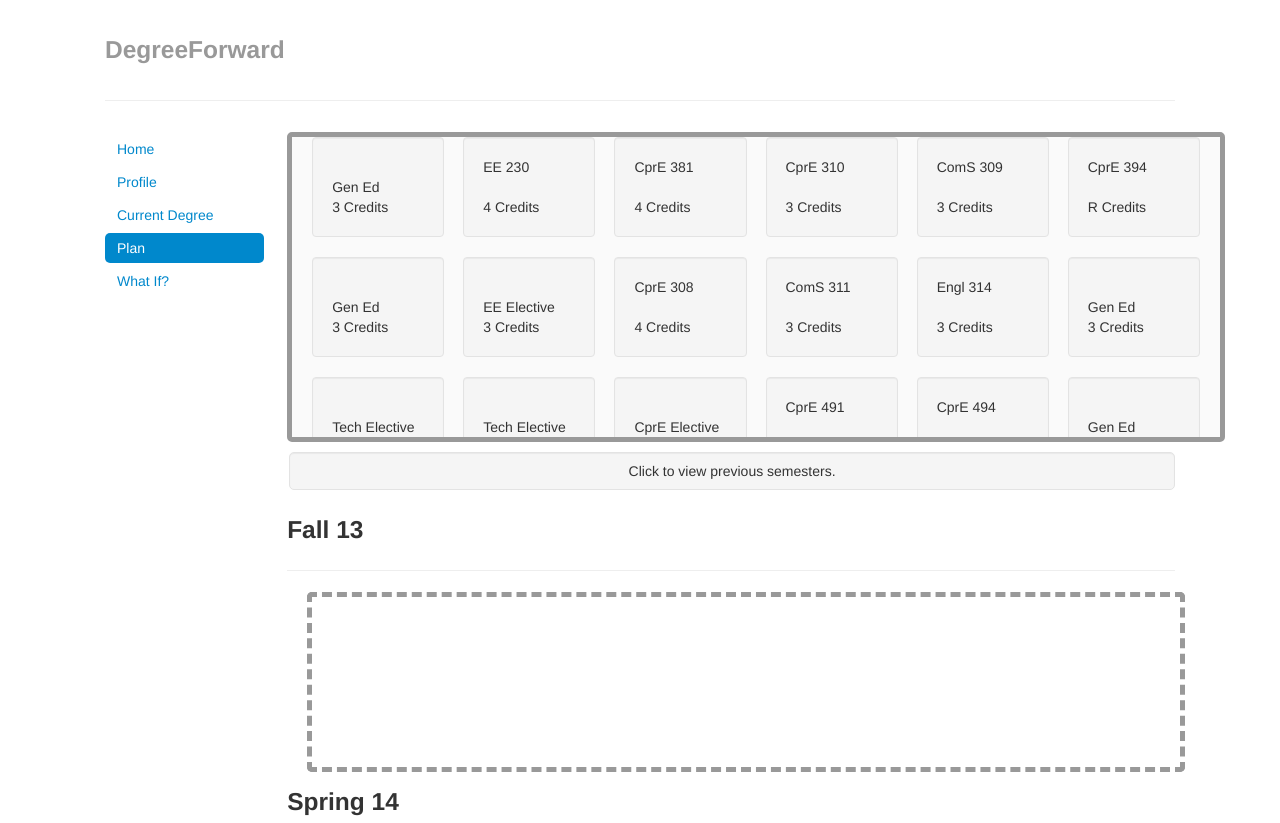
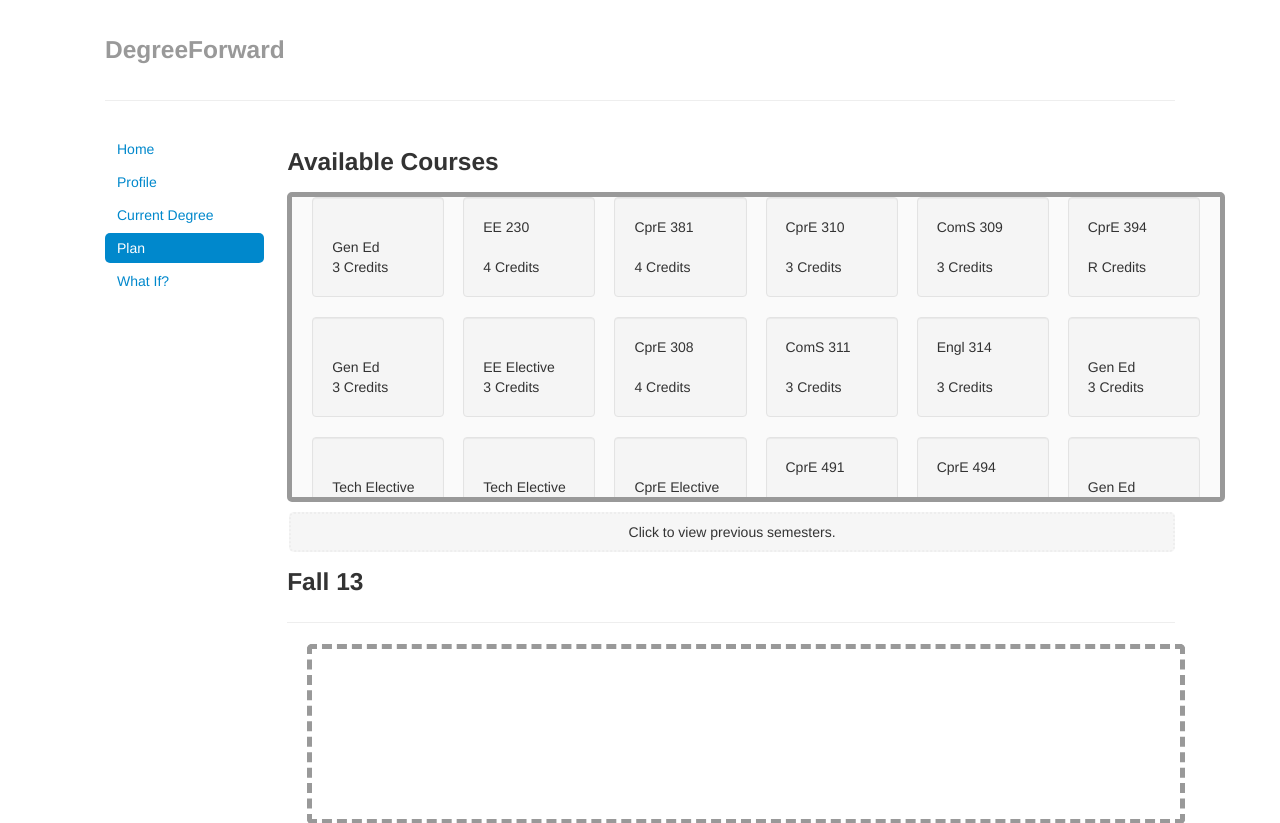
Before and after one commit to mpdavis/329, a Flask app: page /plan in a window 1280 px wide. Shown: the top 823 px of the page. Run offline with Flask 2, Linux system fonts and the light colour scheme; some libraries are stand-ins or nearby versions.

Commit message:
Added "Available Classes" header

```diff
--- a/templates/base.html
+++ b/templates/base.html
@@ -58,6 +58,10 @@
                     </li>
 
                 </ul>
+
+                {% block extra_sidebar %}
+
+                {% endblock %}
             </div>
 
             <div class="span10" id="main-content">
--- a/templates/plan.html
+++ b/templates/plan.html
@@ -1,7 +1,8 @@
 {% extends "base.html" %}
 
+
 {% block main %}
-
+    <h3>Available Courses</h3>
     <div class="available-classes container-fluid">
         <div class="row-fluid">
             <div class="span2">
@@ -103,7 +104,7 @@
 
     </div>
 
-    <div id="old-semester-hider-trigger" style="text-align: center; padding: 8px; border-radius: 5px; margin-left: 2px; margin-top: 10px;   " class="hider-trigger well">Click to view previous semesters.</div>
+    <div id="old-semester-hider-trigger" style="text-align: center; padding: 8px; border-radius: 5px; margin-left: 2px; margin-top: 10px; border: 2px dotted #EEEEEE; background-color: #F6F6F6;" class="hider-trigger">Click to view previous semesters.</div>
     <div id="old-semester-hider" class="old-hider">
         <h3 class="expandable" accesskey="fall11">Fall 11 <i class="icon-chevron-down expandable-arrow"></i></h3><hr>
         <div id="fall11" class="row-fluid semester-container" style="display:none;">
@@ -409,11 +410,9 @@
                 tolerance: 'touch',
                 drop: function (event, ui) {
                     $(this).append(ui.draggable);
+                    $(this).parents().find('.empty-plan').remove();
                 }
             });
-
-
-
         });
 
 
```
